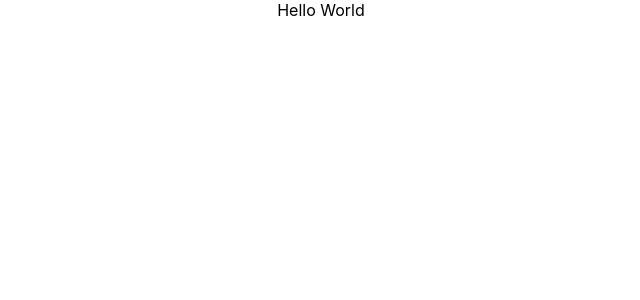
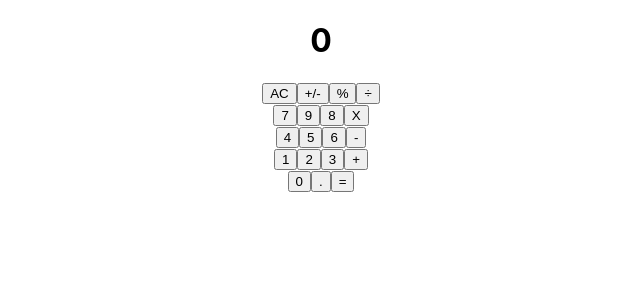
Before and after one commit to WinterCore/microverse-react-calculator, a React (Create React App) app: page / in a window 1280 px wide. Shown: the top 300 px of the page, without its empty margins (319-959 px from the left). Built offline with nearby package versions, Linux system fonts and the light colour scheme.

Commit message:
Add Button, ButtonPanel & Display components

```diff
--- a/package.json
+++ b/package.json
@@ -7,6 +7,7 @@
     "@testing-library/react": "^11.1.0",
     "@testing-library/user-event": "^12.1.10",
     "big.js": "^6.0.1",
+    "prop-types": "^15.7.2",
     "react": "^17.0.1",
     "react-dom": "^17.0.1",
     "react-scripts": "4.0.0"
@@ -42,7 +43,6 @@
     "eslint-config-airbnb": "^18.2.0",
     "eslint-config-airbnb-base": "^14.2.0",
     "eslint-plugin-import": "^2.22.1",
-    "prop-types": "^15.7.2",
     "stylelint": "^13.7.2",
     "stylelint-config-standard": "^20.0.0",
     "stylelint-csstree-validator": "^1.9.0",
--- a/src/App.js
+++ b/src/App.js
@@ -1,10 +1,14 @@
 import React from 'react';
+
+import Display from './Components/Display';
 import './App.css';
+import ButtonPanel from './Components/ButtonPanel';
 
 function App() {
   return (
     <div className="App">
-      Hello World
+      <Display />
+      <ButtonPanel />
     </div>
   );
 }
--- /dev/null
+++ b/src/Components/Button.js
@@ -0,0 +1,12 @@
+import React from 'react';
+import PropTypes from 'prop-types';
+
+const Button = ({ name }) => (
+  <button type="button">{ name }</button>
+);
+
+Button.propTypes = {
+  name: PropTypes.string.isRequired,
+};
+
+export default Button;
--- /dev/null
+++ b/src/Components/ButtonPanel.js
@@ -0,0 +1,38 @@
+import React from 'react';
+import Button from './Button';
+
+const ButtonPanel = () => (
+  <>
+    <div>
+      <Button name="AC" />
+      <Button name="+/-" />
+      <Button name="%" />
+      <Button name="÷" />
+    </div>
+    <div>
+      <Button name="7" />
+      <Button name="9" />
+      <Button name="8" />
+      <Button name="X" />
+    </div>
+    <div>
+      <Button name="4" />
+      <Button name="5" />
+      <Button name="6" />
+      <Button name="-" />
+    </div>
+    <div>
+      <Button name="1" />
+      <Button name="2" />
+      <Button name="3" />
+      <Button name="+" />
+    </div>
+    <div>
+      <Button name="0" />
+      <Button name="." />
+      <Button name="=" />
+    </div>
+  </>
+);
+
+export default ButtonPanel;
--- /dev/null
+++ b/src/Components/Display.js
@@ -0,0 +1,16 @@
+import React from 'react';
+import PropTypes from 'prop-types';
+
+const Display = ({ result }) => (
+  <h1>{ result }</h1>
+);
+
+Display.propTypes = {
+  result: PropTypes.string,
+};
+
+Display.defaultProps = {
+  result: '0',
+};
+
+export default Display;
```
